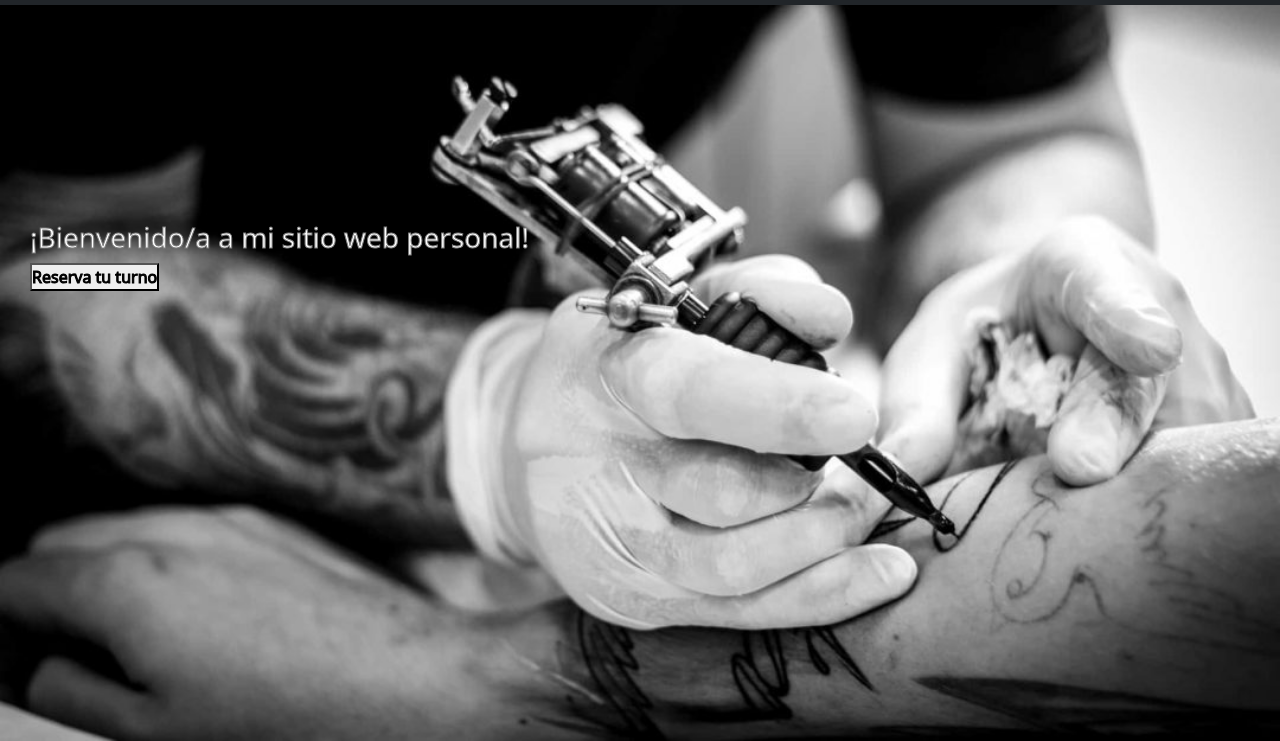
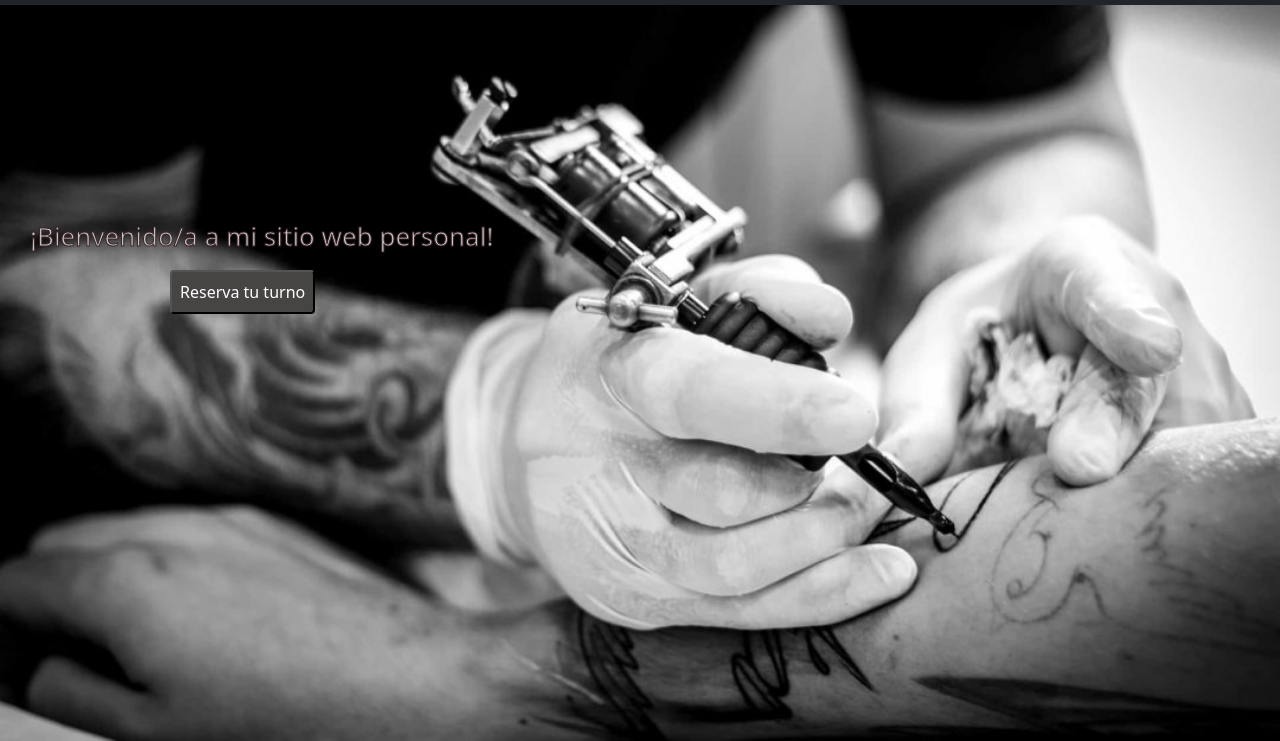
Before and after one commit to nicojofre5/labaresxjuanmatattoo, a plain HTML site: page index.html in a window 1280 px wide. Shown: the part 59-800 px from the top of the page. Drawn offline with nearby package versions, Linux system fonts and the light colour scheme.

```diff
--- a/assets/styles/main.css
+++ b/assets/styles/main.css
@@ -34,6 +34,16 @@
 .titlePrincipal{
     padding: 280px 0px 0px 30px;
     margin: 0px;
-    color:white;
-    -webkit-text-stroke:1px grey;
 }
+.titlePrincipal>h3{
+    -webkit-text-stroke:1px rgb(62, 36, 41);
+    color:rgb(196, 196, 196);
+    font-size:26px;
+}
+.btnTurno>button{
+    color: white;
+    background-color: rgb(71, 68, 68);
+    border-radius: 4px;
+    padding: 8px;
+    margin: 10px 140px;
+}
--- a/index.html
+++ b/index.html
@@ -47,7 +47,7 @@
         <section class="bgFondoHome" id="Home">
             <div class="container titlePrincipal">
                 <h3>¡Bienvenido/a a mi sitio web personal!</h3>
-                <a href=""><button>Reserva tu turno</button></a>
+                <a href="" class="btnTurno"><button>Reserva tu turno</button></a>
             </div>
 
         </section>
```
